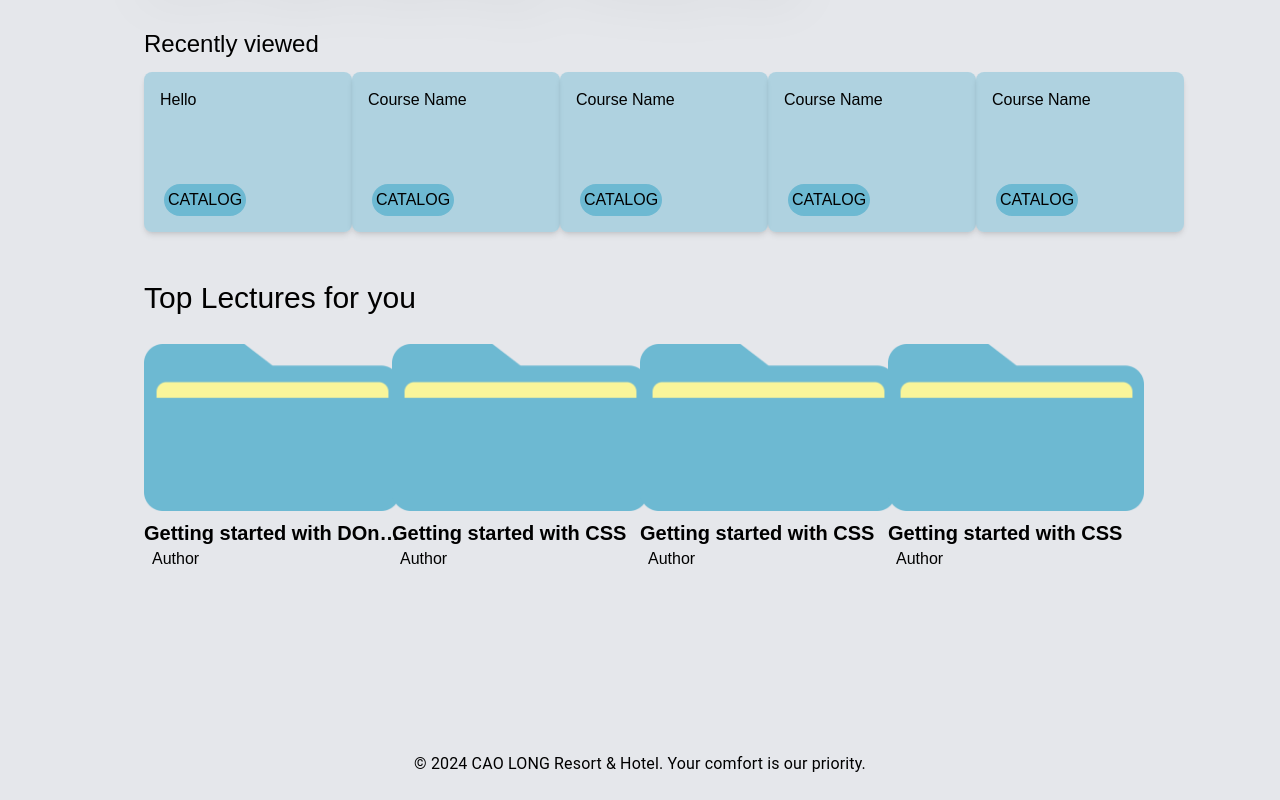
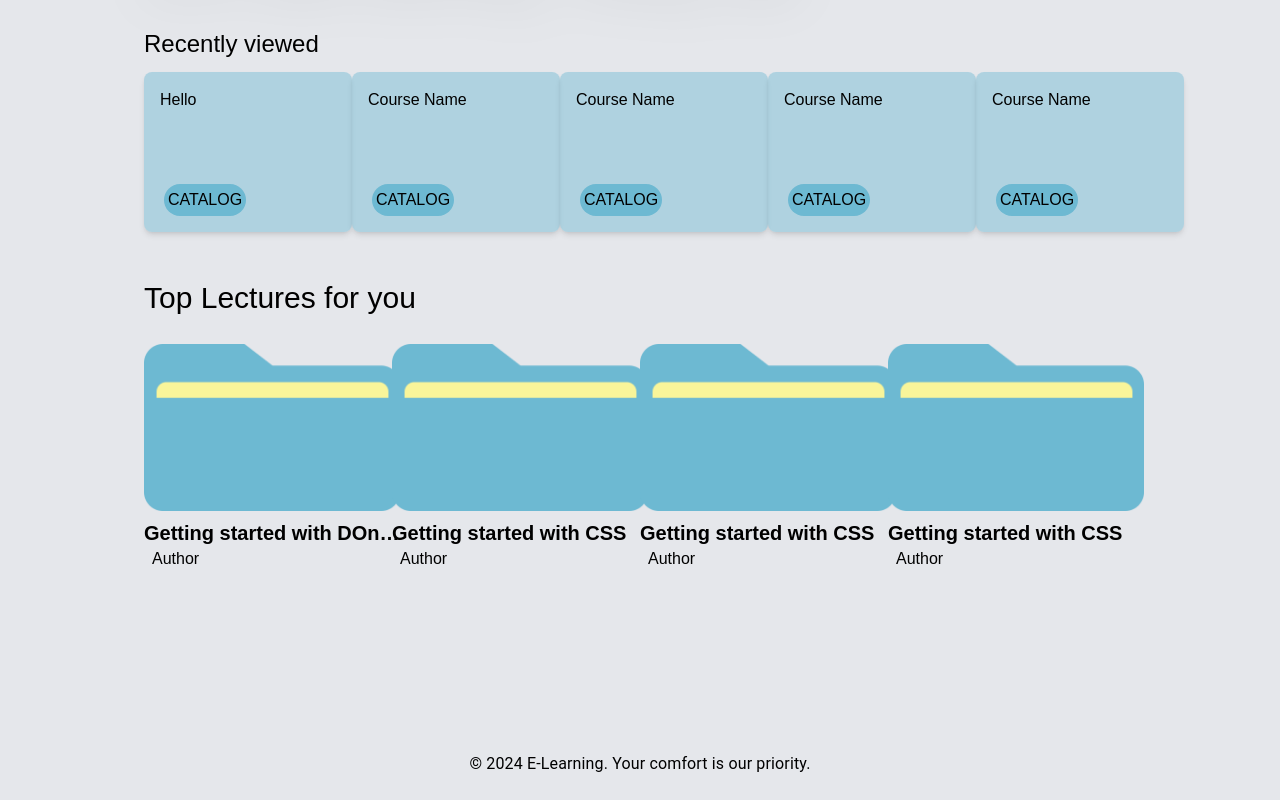
Before and after one commit to dtnghia2010/E-learning-platform, a React (Create React App) app in the folder frontend/: page / in a window 1280 px wide. Shown: the part 216-1016 px from the top of the page. Built offline with nearby package versions, Linux system fonts and the light colour scheme.

Commit message:
mod: Footer

```diff
--- a/frontend/src/component/layout/Footer.js
+++ b/frontend/src/component/layout/Footer.js
@@ -8,7 +8,7 @@ const Footer = () => {
             <Grid container>
                 <Grid item xs={12} md={12}>
                     <Typography align="center" variant="body1">
-                        &copy; {today.getFullYear()} CAO LONG Resort & Hotel. Your comfort is our priority.
+                        &copy; {today.getFullYear()} E-Learning. Your comfort is our priority.
                     </Typography>
                 </Grid>
             </Grid>
```
